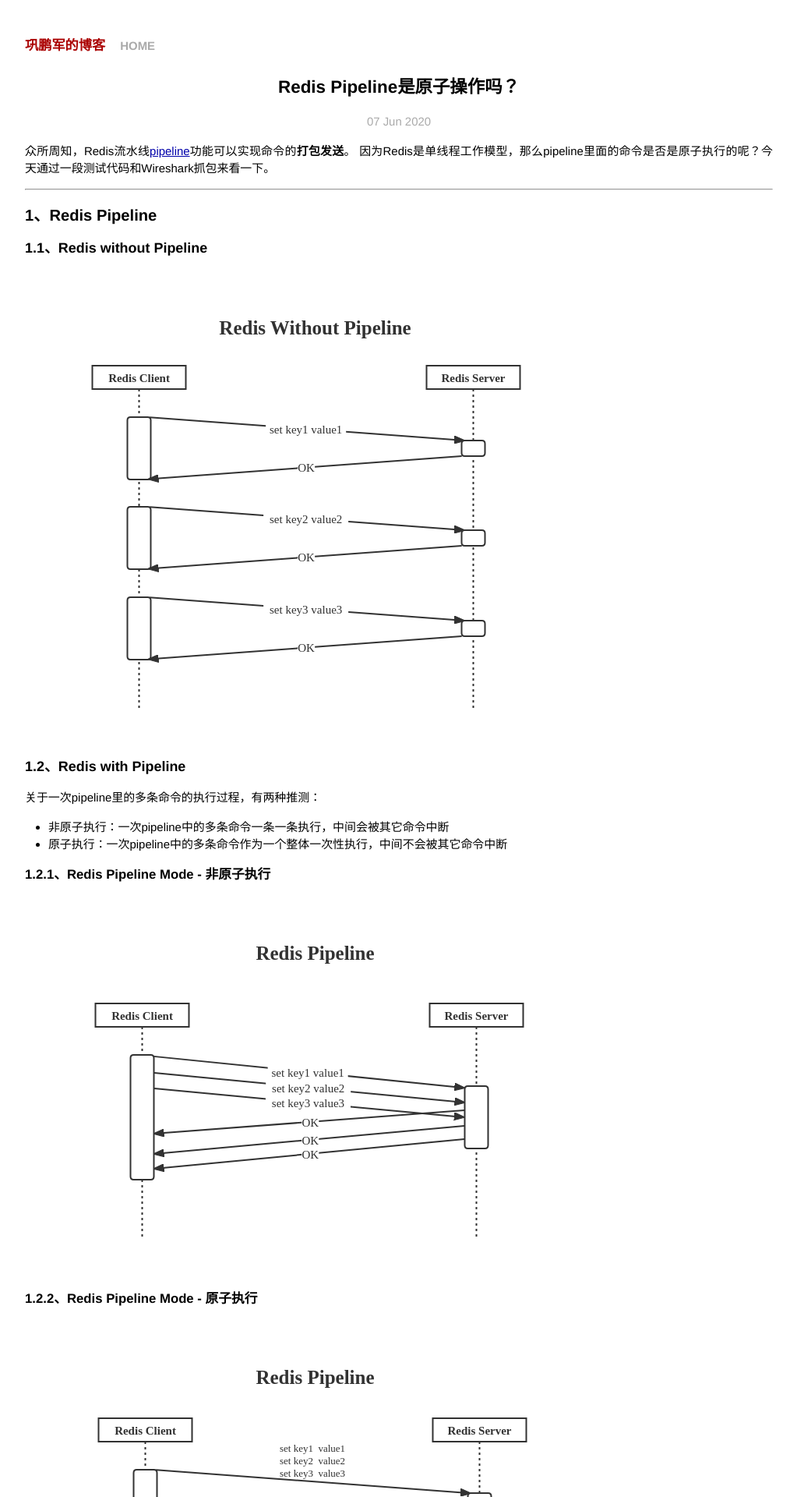
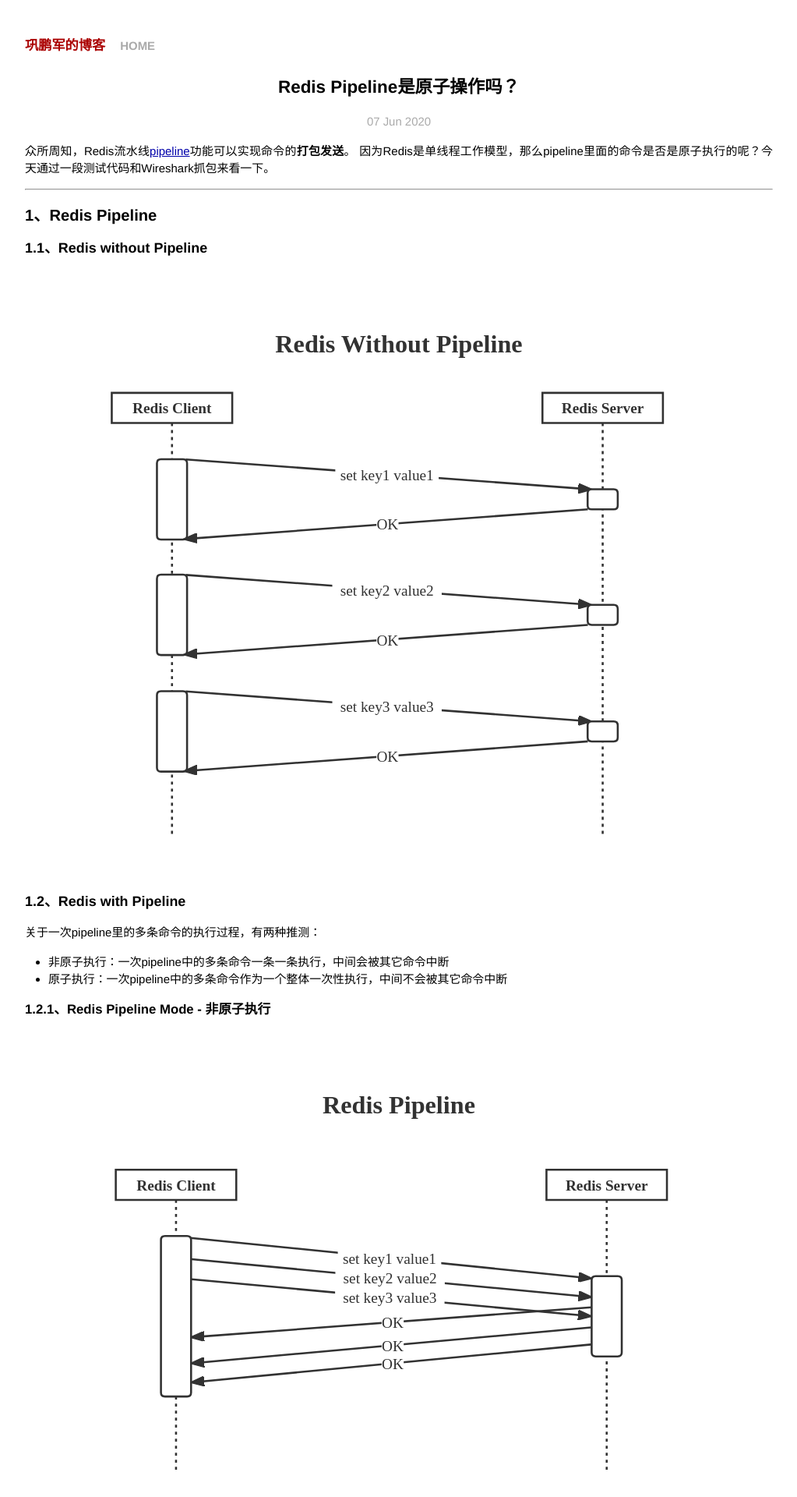
Before and after one commit to gongpengjun/gongpengjun.github.io, a Jekyll site: the page built from _posts/2020-06-07-redis-pipeline-not-atomic-proof.markdown, in a window 1280 px wide. Shown: the top 1920 px of the page at 78% size, without its empty margins (128-1151 px from the left). Built offline with Jekyll 4.4.1, drawn with Linux system fonts in a browser that asks for light colours.

Commit message:
update image layout in redis post

```diff
--- a/_posts/2020-06-07-redis-pipeline-not-atomic-proof.markdown
+++ b/_posts/2020-06-07-redis-pipeline-not-atomic-proof.markdown
@@ -14,7 +14,7 @@ categories: Storage Redis
 
 ### 1.1、Redis without Pipeline
 
-![redis without pipeline](/imgs/redis_pipeline_0.svg)
+<img src="https://gongpengjun.com/imgs/redis_pipeline_0.svg" width="100%" alt="redis without pipeline">
 
 ### 1.2、Redis with Pipeline
 
@@ -25,11 +25,11 @@ categories: Storage Redis
 
 #### 1.2.1、Redis Pipeline Mode - 非原子执行
 
-![redis pipeline mode - non-atomic](/imgs/redis_pipeline_1.svg)
+<img src="https://gongpengjun.com/imgs/redis_pipeline_1.svg" width="100%" alt="redis pipeline mode: non-atomic">
 
 #### 1.2.2、Redis Pipeline Mode - 原子执行
 
-![redis pipeline mode - atomic](/imgs/redis_pipeline_2.svg)
+<img src="https://gongpengjun.com/imgs/redis_pipeline_2.svg" width="100%" alt="redis pipeline mode: atomic">
 
 ## 2、测试验证
 
```
